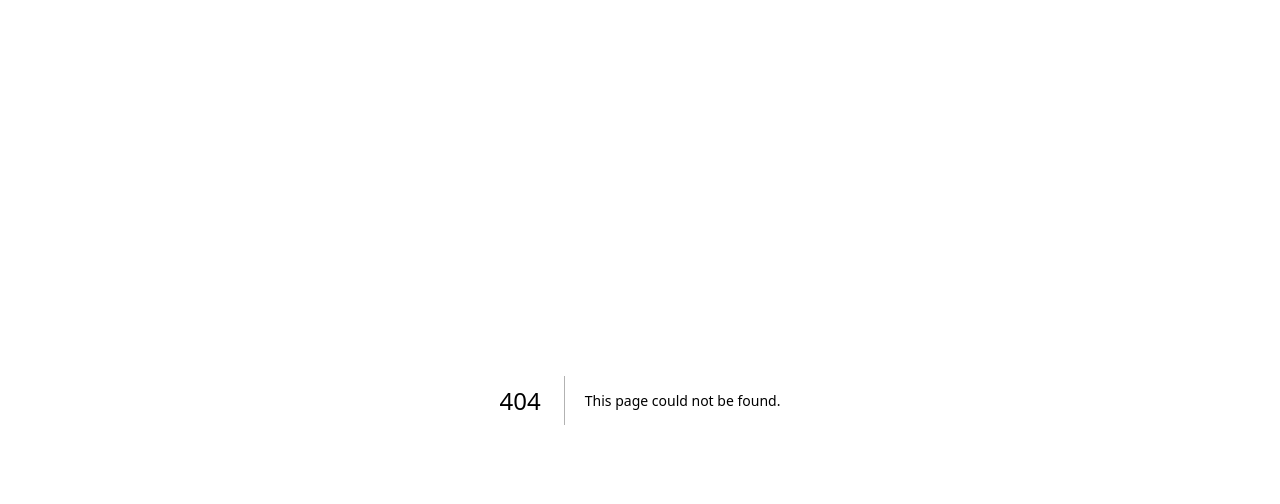
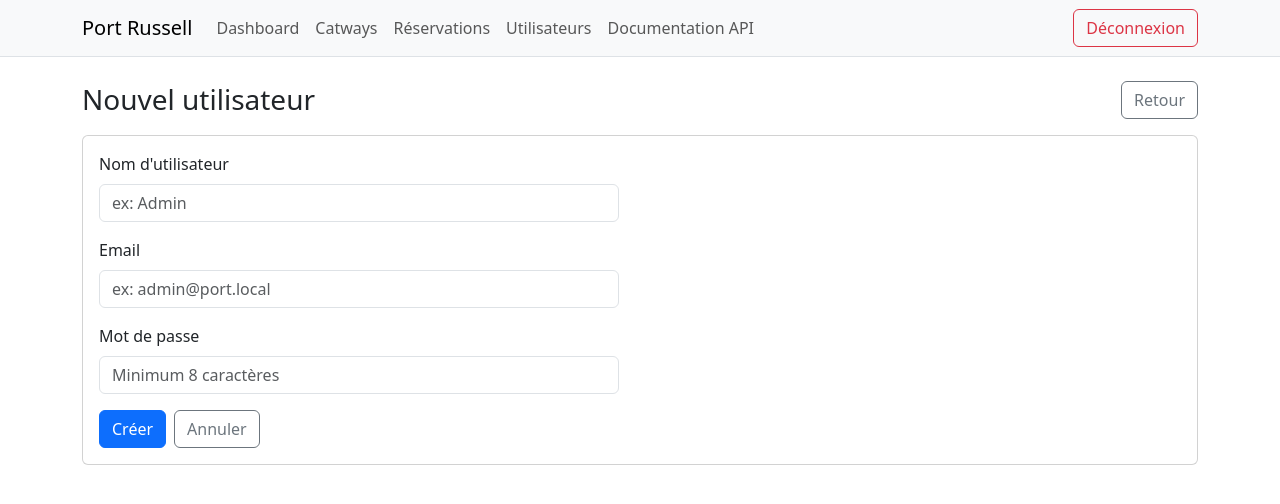
Before and after one commit to ctedie/API_Port_Russell, a Next.js app in the folder frontend/: page /dashboard/users/new in a window 1280 px wide. Before the commit this address had no page. Shown: the top 504 px of the page. Built offline with nearby package versions, Linux system fonts and the light colour scheme; no server answers; sample sign-in values are in the browser's storage.

Commit message:
add create user page

```diff
--- /dev/null
+++ b/frontend/app/dashboard/users/new/page.jsx
@@ -0,0 +1,111 @@
+"use client";
+
+import { useState } from "react";
+import { useRouter } from "next/navigation";
+import Link from "next/link";
+
+import Alert from "react-bootstrap/Alert";
+import Button from "react-bootstrap/Button";
+import Card from "react-bootstrap/Card";
+import Form from "react-bootstrap/Form";
+
+import { apiFetch } from "../../../../lib/api";
+
+export default function NewUserPage() {
+  const router = useRouter();
+
+  const [username, setUsername] = useState("");
+  const [email, setEmail] = useState("");
+  const [password, setPassword] = useState("");
+
+  const [loading, setLoading] = useState(false);
+  const [error, setError] = useState("");
+
+  const onSubmit = async (e) => {
+    e.preventDefault();
+    setError("");
+    setLoading(true);
+
+    try {
+      await apiFetch("/users", {
+        method: "POST",
+        body: JSON.stringify({ username, email, password }),
+      });
+
+      router.push("/dashboard/users");
+    } catch (err) {
+      setError(err.message || "Création impossible");
+    } finally {
+      setLoading(false);
+    }
+  };
+
+  return (
+    <>
+      <div className="d-flex justify-content-between align-items-center mb-3">
+        <h1 className="h3 mb-0">Nouvel utilisateur</h1>
+        <Button as={Link} href="/dashboard/users" variant="outline-secondary">
+          Retour
+        </Button>
+      </div>
+
+      <Card>
+        <Card.Body>
+          {error && <Alert variant="danger">{error}</Alert>}
+
+          <Form onSubmit={onSubmit} style={{ maxWidth: 520 }}>
+            <Form.Group className="mb-3" controlId="username">
+              <Form.Label>Nom d'utilisateur</Form.Label>
+              <Form.Control
+                value={username}
+                onChange={(e) => setUsername(e.target.value)}
+                required
+                minLength={2}
+                maxLength={50}
+                placeholder="ex: Admin"
+              />
+            </Form.Group>
+
+            <Form.Group className="mb-3" controlId="email">
+              <Form.Label>Email</Form.Label>
+              <Form.Control
+                type="email"
+                value={email}
+                onChange={(e) => setEmail(e.target.value)}
+                required
+                placeholder="ex: admin@port.local"
+              />
+            </Form.Group>
+
+            <Form.Group className="mb-3" controlId="password">
+              <Form.Label>Mot de passe</Form.Label>
+              <Form.Control
+                type="password"
+                value={password}
+                onChange={(e) => setPassword(e.target.value)}
+                required
+                minLength={8}
+                placeholder="Minimum 8 caractères"
+              />
+            </Form.Group>
+
+            <div className="d-flex gap-2">
+              <Button type="submit" disabled={loading}>
+                {loading ? "Création..." : "Créer"}
+              </Button>
+
+              <Button
+                type="button"
+                variant="outline-secondary"
+                onClick={() => router.push("/dashboard/users")}
+                disabled={loading}
+              >
+                Annuler
+              </Button>
+            </div>
+          </Form>
+        </Card.Body>
+      </Card>
+    </>
+  );
+}
```
